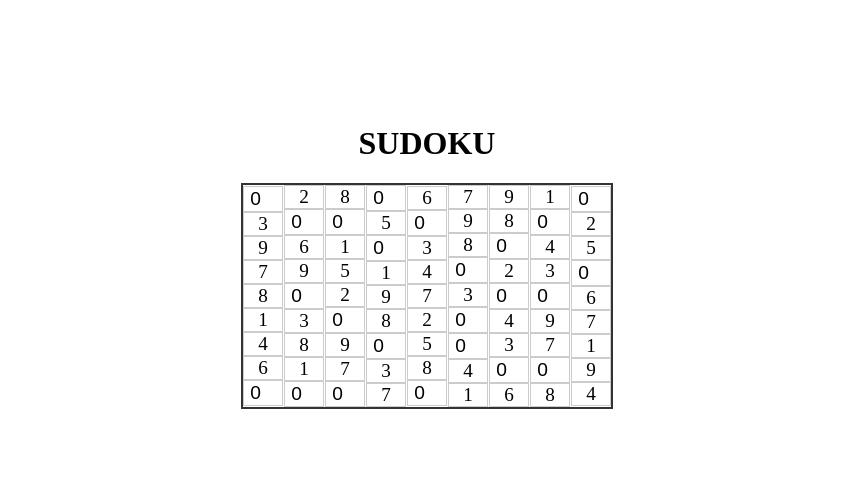
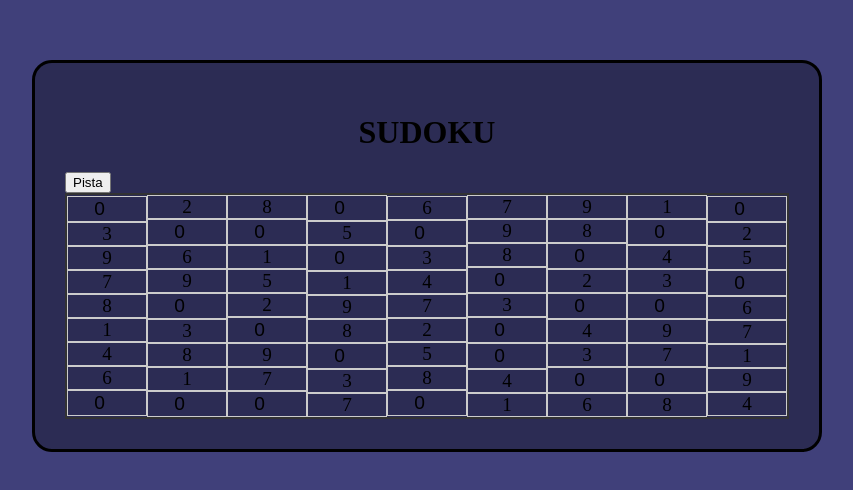
Before and after one commit to LucasAguilar647/SUDOKU.app, a React (Vite) app: page / in a window 1280 px wide. Shown: the part 152-642 px from the top of the page, without its empty margins (213-1066 px from the left). Built offline with nearby package versions, Linux system fonts and the light colour scheme.

Commit message:
agregue un par de boludeces de css

```diff
--- a/src/App.jsx
+++ b/src/App.jsx
@@ -5,10 +5,13 @@ import "./css/app.css";
 function App() {
   return (
     <div className="container">
-      <div>
+      <div className="recuadro-juego">
         <h1>SUDOKU</h1>
 
+        <button>Pista</button>
+
         <SudokuBoard sudokuIncomplete={sudokuIncomplete} />
+
       </div>
     </div>
   );
--- a/src/components/SudokuBoard.jsx
+++ b/src/components/SudokuBoard.jsx
@@ -4,7 +4,7 @@ import '../css/SudokuBoard.css';
 
 function SudokuBoard({ sudokuIncomplete }) {
   const [inputValues, setInputValues] = useState(sudokuIncomplete.map(row => row.slice()));
-  const [isValid, setIsValid] = useState(true);
+  const [isValid, setIsValid] = useState(false);
 
   const handleInputChange = (event, rowIndex, colIndex) => {
     const { value } = event.target;
@@ -19,8 +19,6 @@ function SudokuBoard({ sudokuIncomplete }) {
       setIsValid(true);
     }
   };
-
-  console.log(isValid)
 
   return (
     <div className="sudoku-board">
--- a/src/css/SudokuBoard.css
+++ b/src/css/SudokuBoard.css
@@ -1,10 +1,7 @@
-/* SudokuBoard.css */
 
 .sudoku-board {
   display: grid;
-  grid-template-columns: repeat(9, 40px);
-
-  gap: 1px;
+  grid-template-columns: repeat(9, 80px);
   border: 2px solid #333;
   justify-content: center;
   align-items: center;
--- a/src/css/app.css
+++ b/src/css/app.css
@@ -1,12 +1,23 @@
-h1{
-    text-align: center;
+
+:root{
+    background-color: #40407a;
 }
-
 
 
 .container {
     display: flex;
     justify-content: center;
     align-items: center;
-    height: 100vh; /* Ajusta la altura según sea necesario */
-  }
+    height: 100vh;
+}
+
+.recuadro-juego{
+    border: solid ;
+    border-radius: 20px;
+    padding: 30px;
+    background-color: #2c2c54;
+}
+
+h1{
+    text-align: center;
+}
```
Also changed, not shown: src/assets/sudokuIncomplete.jsx (line endings or trailing spaces).
